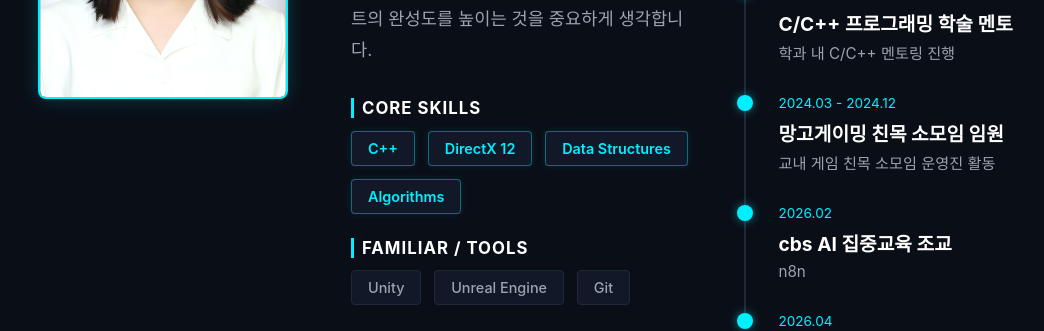
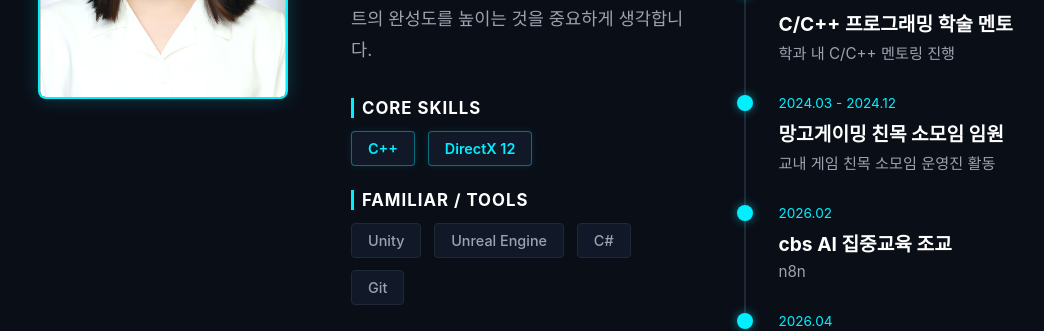
Before and after one commit to GAAAAAAAAAAAAAAAAAAAAAAAAAAAAAAAAAAAAAG/seogaeun-portfolio, a Next.js app: page / in a window 1280 px wide. Shown: the part 1240-1571 px from the top of the page, without its empty margins (49-1093 px from the left). Built offline with nearby package versions, Linux system fonts and the light colour scheme.

Commit message:
fix : core skills, familiar/tools

```diff
--- a/components/About.js
+++ b/components/About.js
@@ -31,8 +31,6 @@ export default function About() {
                   <div className="skills-container">
                     <span className="skill-tag core">C++</span>
                     <span className="skill-tag core">DirectX 12</span>
-                  <span className="skill-tag core">Data Structures</span>
-                  <span className="skill-tag core">Algorithms</span>
                   </div>
                 </div>
 
@@ -41,6 +39,7 @@ export default function About() {
                   <div className="skills-container">
                     <span className="skill-tag">Unity</span>
                     <span className="skill-tag">Unreal Engine</span>
+                    <span className="skill-tag">C#</span>
                     <span className="skill-tag">Git</span>
                   </div>
                 </div>
```
Lines whose indentation alone changed are shown as unchanged.
